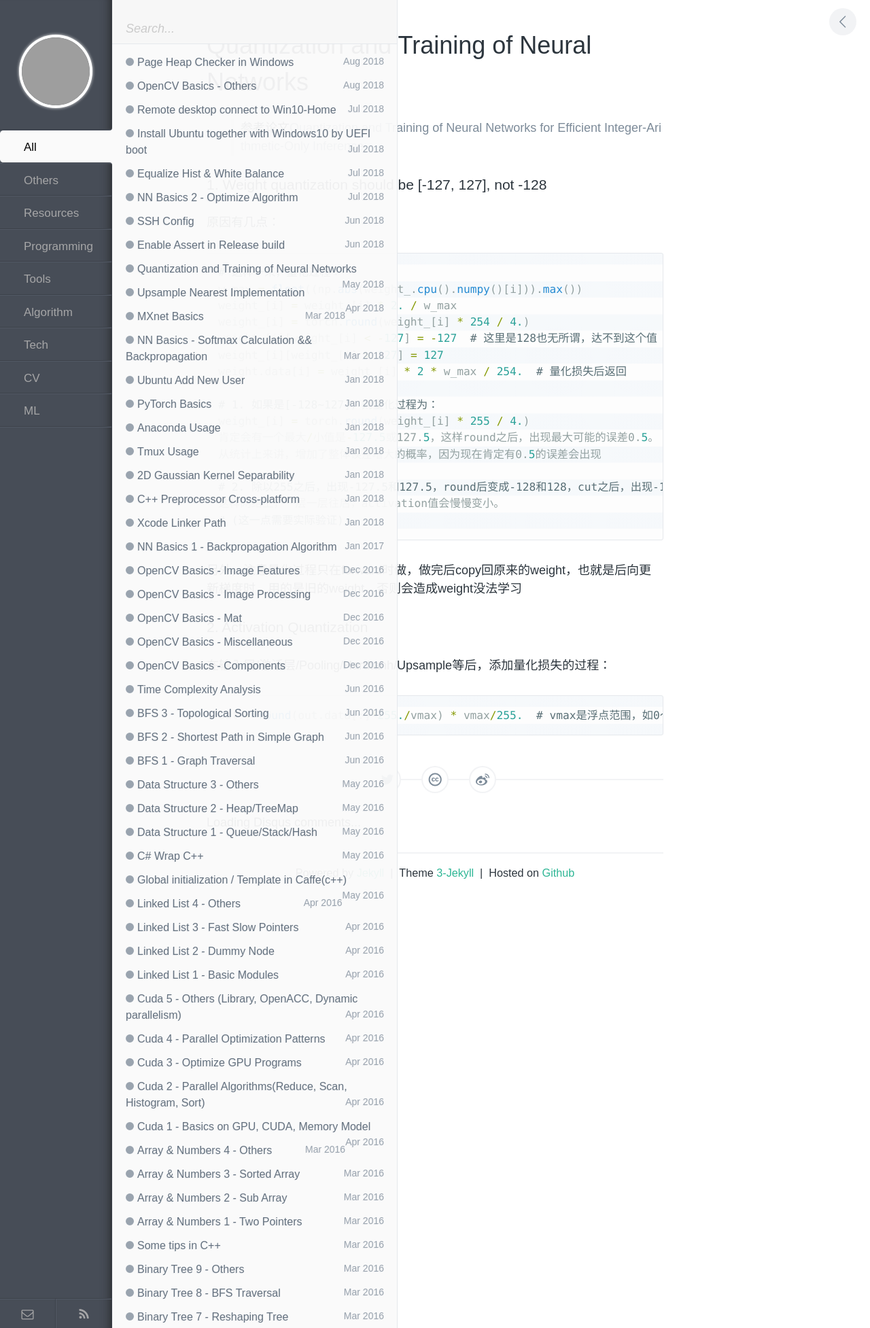
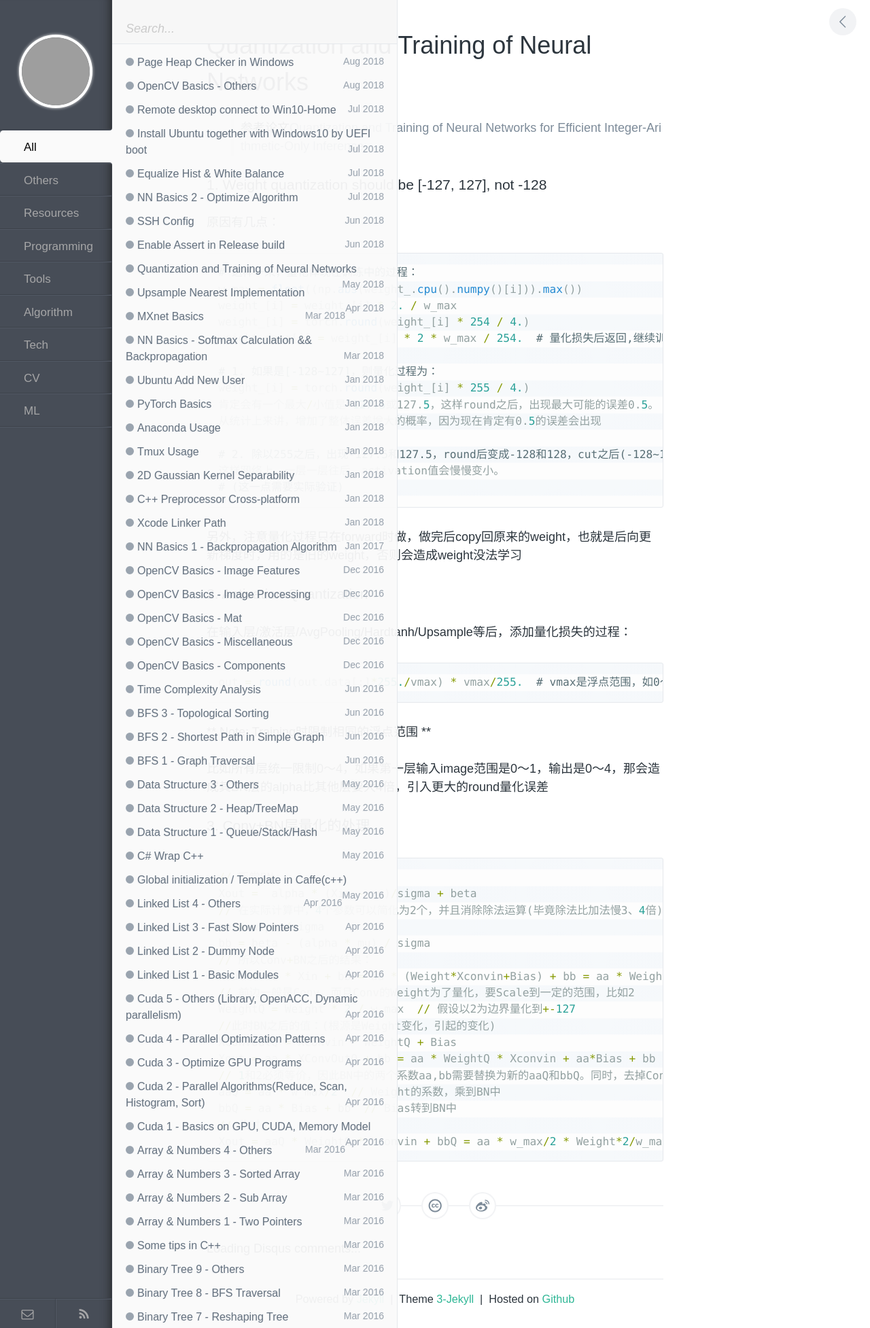
Before and after one commit to wykvictor/wykvictor.github.io, a Jekyll site: the page built from _posts/Machine-Learning/2018-05-07-Quantization-NN.md, in a window 1280 px wide. Shown: the whole page at 68% size. Built offline with Jekyll 4.4.1, drawn with Linux system fonts in a browser that asks for light colours; comment, search, counter and statistics services are not loaded; grey boxes are pictures that could not be loaded.

Commit message:
Update quantization NN

```diff
--- a/_posts/Machine-Learning/2018-05-07-Quantization-NN.md
+++ b/_posts/Machine-Learning/2018-05-07-Quantization-NN.md
@@ -11,27 +11,49 @@
 ### 1. Weight quantization should be [-127, 127], not -128
 原因有几点：
 {% highlight Python %}
-# 这样一来，量化过程：
+# 这样一来，量化体现在训练中的过程：
 w_max = float((np.abs(weight_.cpu().numpy()[i])).max())
 weight_[i] = weight_[i] * 2. / w_max
 weight_[i] = torch.round(weight_[i] * 254 / 4.)
-weight_[i][weight_[i] < -127] = -127  # 这里是128也无所谓，达不到这个值
-weight_[i][weight_[i] > 127] = 127
-weight.data[i] = weight_[i] * 2 * w_max / 254.  # 量化损失后返回
+weight.data[i] = weight_[i] * 2 * w_max / 254.  # 量化损失后返回,继续训练
 
 # 1. 如果是[-128~127]，则量化过程为：
 weight_[i] = torch.round(weight_[i] * 255 / 4.)
 肯定会有一个最大/小值是-127.5或127.5，这样round之后，出现最大可能的误差0.5。
 从统计上来讲，增加了整体误差增大的概率，因为现在肯定有0.5的误差会出现
 
-# 2. 除以255之后，出现-127.5和127.5，round后变成-128和128，cut之后，出现-128和127，也即-127.5->-128,127.5->127，整体会偏小。
+# 2. 除以255之后，出现-127.5和127.5，round后变成-128和128，cut之后(-128~127)，出现-128和127，也即-127.5->-128,127.5->127，整体会偏小。
 这样网络上，一层一层往后，activation值会慢慢变小。
 # (这一点需要实际验证)
 {% endhighlight %}
 另外，注意量化过程只在forward时做，做完后copy回原来的weight，也就是后向更新梯度时，用的是旧的weight，否则会造成weight没法学习
 
 ### 2. Activation Quantization
-在输入层/激活层/Pooling/Hardtanh/Upsample等后，添加量化损失的过程：
+在输入层/激活层/AvgPooling/Hardtanh/Upsample等后，添加量化损失的过程：
 {% highlight Python %}
 out = round(out.data[:]*255./vmax) * vmax/255.  # vmax是浮点范围，如0～1/4/6等
 {% endhighlight %}
+** Note: Training时限制相同的浮点范围 **
+
+比如所有层统一限制0～4，如果第一层输入image范围是0～1，输出是0～4，那会造成其BN层的alpha比其他层要大4倍，引入更大的round量化误差
+
+### 3. Conv+BN层量化的处理
+{% highlight Python %}
+// 正常BN
+Xout =  alpha * (Xin - mu)/sigma + beta
+// 在实际计算中，4个参数可以简化为2个，并且消除除法运算(毕竟除法比加法慢3、4倍)
+aa = alpha/sigma
+bb = beta - (alpha * mu) / sigma
+// 所以Conv+BN之后的结果：
+Xout = aa * Xin + bb = aa * (Weight*Xconvin+Bias) + bb = aa * Weight*Xconvin + aa*Bias + bb  // 1
+// 前边一般是Conv，而且Conv的Weight为了量化，要Scale到一定的范围，比如2
+WeightQ = Weight * 2 / w_max  // 假设以2为边界量化到+-127
+//此时BN之后的值：(根源是Weight变化，引起的变化)
+XConvOutQ = Xconvin * WeightQ + Bias
+Xout = aa * XConvOutQ + bb = aa * WeightQ * Xconvin + aa*Bias + bb  // 2
+// 1和2必须等价，因此BN中的两个系数aa,bb需要替换为新的aaQ和bbQ。同时，去掉Conv中的Bias，放到bbQ里。令
+aaQ = aa * w_max/2  // Weight的系数，乘到BN中
+bbQ = aa * Bias + bb  // Bias转到BN中
+// 此时
+Xout = aaQ * WeightQ * Xconvin + bbQ = aa * w_max/2 * Weight*2/w_max * Xconvin + aa*Bias+bb  // 与1完全相同
+{% endhighlight %}
```
